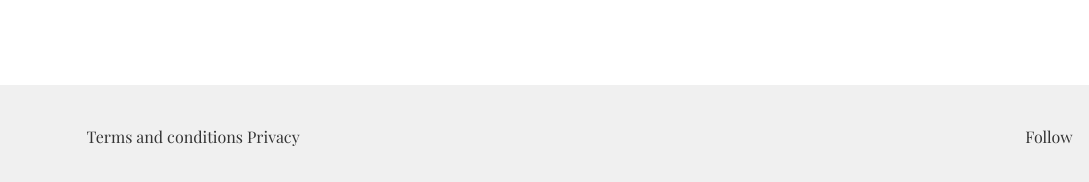
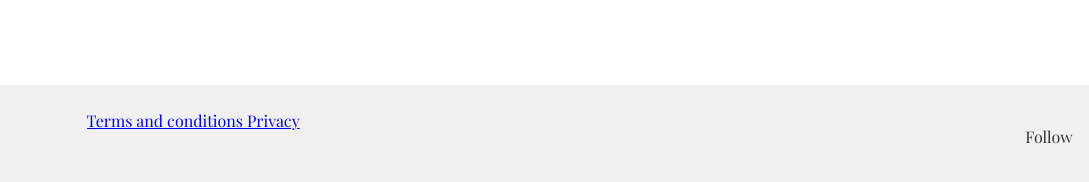
Before and after one commit to mdalamin006/minimo_1, a plain HTML site: page index.html in a window 1280 px wide. Shown: the part 3575-3757 px from the top of the page, 0-1089 px from the left. Drawn offline with nearby package versions, Linux system fonts and the light colour scheme; a web font is replaced by a local one.

Commit message:
Update index.html

```diff
--- a/index.html
+++ b/index.html
@@ -150,7 +150,9 @@
         <div class="container">
             <div class="f_content"></div>
         <div class="f_terms">
-           <p>Terms and conditions Privacy</p>
+          <a href="#">
+               Terms and conditions Privacy
+          </a>
         </div>
         <div class="f_follow">
             <ul>
```
